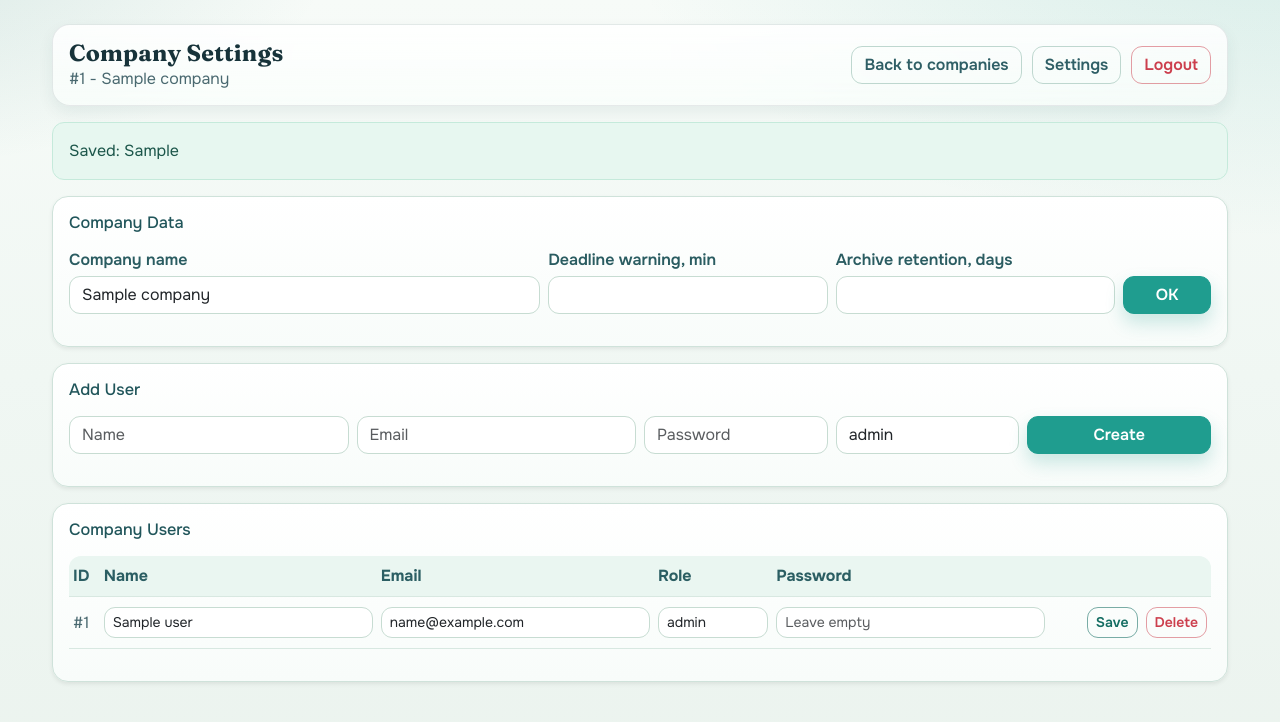
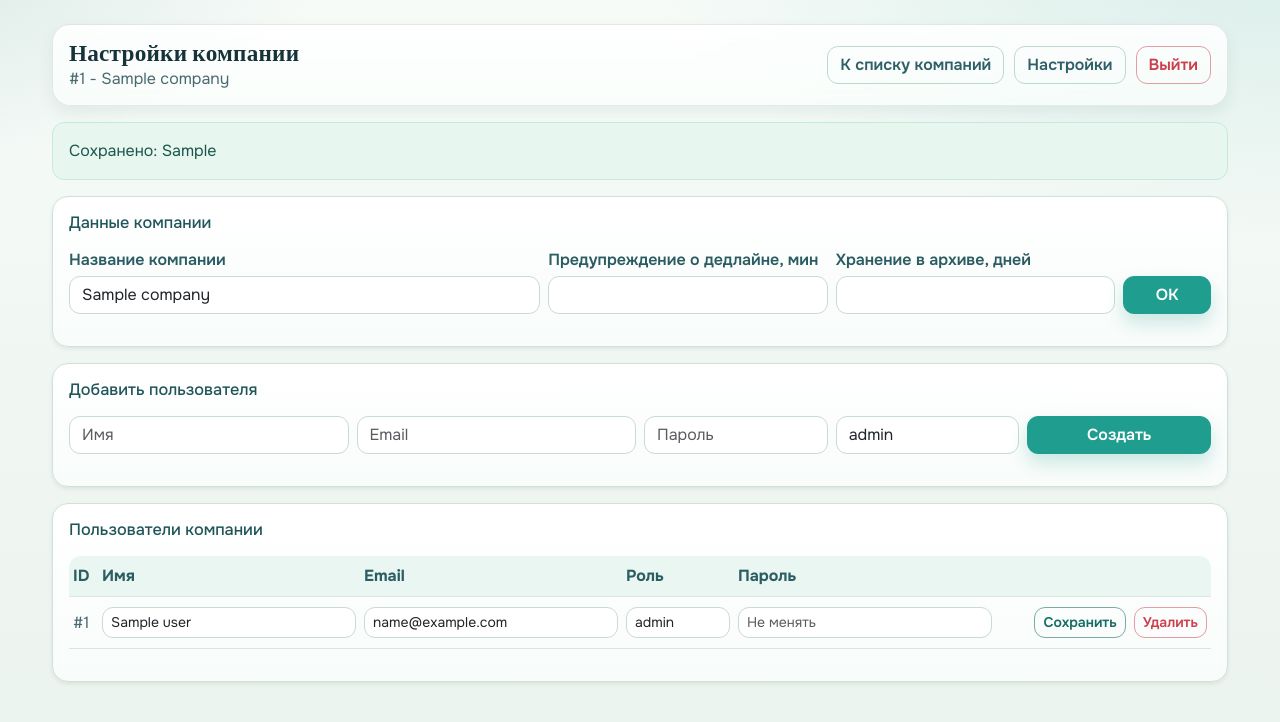
Before and after one commit to AlekseySemma/tickets_simple, a FastAPI app: template templates/admin_company_settings.html in a window 1280 px wide. Shown: the top 722 px of the page. Run offline with FastAPI, Linux system fonts and the light colour scheme; the template is opened without the code that fills it: most values are stand-ins (such as "Sample title", 1, 10 or a date in 2020); parts of the project's set-up code (start-up, migrations or seed data) failed here and were passed over; some libraries are stand-ins or nearby versions.

Commit message:
Вернул страницу на русский и исправил кодировку корректно:
admin_company_settings.html
Проверил:

в файле больше нет ????,
кириллица реально присутствует.
Обновите страницу с очисткой кэша (Ctrl+F5) — текст должен отображаться нормально.

```diff
--- a/templates/admin_company_settings.html
+++ b/templates/admin_company_settings.html
@@ -1,7 +1,7 @@
 <html>
 <head>
   <meta charset="utf-8" />
-  <title>Company Settings</title>
+  <title>Настройки компании</title>
   <meta name="viewport" content="width=device-width, initial-scale=1" />
   <link rel="manifest" href="/manifest.webmanifest">
   <meta name="theme-color" content="#1f9d8f">
@@ -12,37 +12,37 @@
   <div class="container py-4 service-shell" style="max-width: 1200px;">
     <div class="d-flex justify-content-between align-items-center mb-3">
       <div>
-        <h3 class="mb-0">Company Settings</h3>
+        <h3 class="mb-0">Настройки компании</h3>
         <div class="text-muted">#{{ company.id }} - {{ company.name }}</div>
       </div>
       <div class="d-flex gap-2">
-        <a class="btn btn-outline-secondary" href="/web/admin/companies">Back to companies</a>
-        <a class="btn btn-outline-secondary" href="/web/settings">Settings</a>
-        <a class="btn btn-outline-danger" href="/web/logout">Logout</a>
+        <a class="btn btn-outline-secondary" href="/web/admin/companies">К списку компаний</a>
+        <a class="btn btn-outline-secondary" href="/web/settings">Настройки</a>
+        <a class="btn btn-outline-danger" href="/web/logout">Выйти</a>
       </div>
     </div>
 
     {% if ok %}
-      <div class="alert alert-success">Saved: {{ ok }}</div>
+      <div class="alert alert-success">Сохранено: {{ ok }}</div>
     {% endif %}
     {% if err %}
-      <div class="alert alert-danger">Error: {{ err }}</div>
+      <div class="alert alert-danger">Ошибка: {{ err }}</div>
     {% endif %}
 
     <div class="card shadow-sm mb-3">
       <div class="card-body">
-        <h5 class="mb-3">Company Data</h5>
+        <h5 class="mb-3">Данные компании</h5>
         <form method="post" action="/web/admin/companies/{{ company.id }}/update" class="row g-2">
           <div class="col-12 col-md-5">
-            <label class="form-label mb-1">Company name</label>
+            <label class="form-label mb-1">Название компании</label>
             <input class="form-control" name="name" value="{{ company.name }}" required />
           </div>
           <div class="col-12 col-md-3">
-            <label class="form-label mb-1">Deadline warning, min</label>
+            <label class="form-label mb-1">Предупреждение о дедлайне, мин</label>
             <input class="form-control" type="number" min="{{ min_deadline_soon_warning_minutes }}" max="{{ max_deadline_soon_warning_minutes }}" name="deadline_soon_warning_minutes" value="{{ company.deadline_soon_warning_minutes }}" required />
           </div>
           <div class="col-12 col-md-3">
-            <label class="form-label mb-1">Archive retention, days</label>
+            <label class="form-label mb-1">Хранение в архиве, дней</label>
             <input class="form-control" type="number" min="{{ min_archive_retention_days }}" max="{{ max_archive_retention_days }}" name="archive_retention_days_default" value="{{ company.archive_retention_days_default }}" required />
           </div>
           <div class="col-12 col-md-1 d-grid">
@@ -55,16 +55,16 @@
 
     <div class="card shadow-sm mb-3">
       <div class="card-body">
-        <h5 class="mb-3">Add User</h5>
+        <h5 class="mb-3">Добавить пользователя</h5>
         <form method="post" action="/web/admin/companies/{{ company.id }}/users/create" class="row g-2">
           <div class="col-12 col-md-3">
-            <input class="form-control" name="name" placeholder="Name" required />
+            <input class="form-control" name="name" placeholder="Имя" required />
           </div>
           <div class="col-12 col-md-3">
             <input class="form-control" type="email" name="email" placeholder="Email" required />
           </div>
           <div class="col-12 col-md-2">
-            <input class="form-control" type="password" name="password" placeholder="Password" required />
+            <input class="form-control" type="password" name="password" placeholder="Пароль" required />
           </div>
           <div class="col-12 col-md-2">
             <select class="form-select" name="role" required>
@@ -74,7 +74,7 @@
             </select>
           </div>
           <div class="col-12 col-md-2 d-grid">
-            <button class="btn btn-primary" type="submit">Create</button>
+            <button class="btn btn-primary" type="submit">Создать</button>
           </div>
         </form>
       </div>
@@ -82,17 +82,17 @@
 
     <div class="card shadow-sm">
       <div class="card-body">
-        <h5 class="mb-3">Company Users</h5>
+        <h5 class="mb-3">Пользователи компании</h5>
         {% if users %}
           <div class="table-responsive">
             <table class="table table-sm align-middle">
               <thead>
                 <tr>
                   <th>ID</th>
-                  <th>Name</th>
+                  <th>Имя</th>
                   <th>Email</th>
-                  <th>Role</th>
-                  <th>Password</th>
+                  <th>Роль</th>
+                  <th>Пароль</th>
                   <th></th>
                 </tr>
               </thead>
@@ -110,11 +110,11 @@
                           {% endfor %}
                         </select>
                       </td>
-                      <td><input class="form-control form-control-sm" type="password" name="password" placeholder="Leave empty" /></td>
+                      <td><input class="form-control form-control-sm" type="password" name="password" placeholder="Не менять" /></td>
                       <td class="text-end">
                         <div class="d-flex gap-2 justify-content-end">
-                          <button class="btn btn-outline-primary btn-sm" type="submit">Save</button>
-                          <button class="btn btn-outline-danger btn-sm" type="submit" formaction="/web/admin/companies/{{ company.id }}/users/{{ u.id }}/delete" formmethod="post" onclick="return confirm('Delete user {{ u.name }}?');">Delete</button>
+                          <button class="btn btn-outline-primary btn-sm" type="submit">Сохранить</button>
+                          <button class="btn btn-outline-danger btn-sm" type="submit" formaction="/web/admin/companies/{{ company.id }}/users/{{ u.id }}/delete" formmethod="post" onclick="return confirm('Удалить пользователя {{ u.name }}?');">Удалить</button>
                         </div>
                       </td>
                     </form>
@@ -124,7 +124,7 @@
             </table>
           </div>
         {% else %}
-          <div class="text-muted">No users yet.</div>
+          <div class="text-muted">Пользователей пока нет.</div>
         {% endif %}
       </div>
     </div>
```
